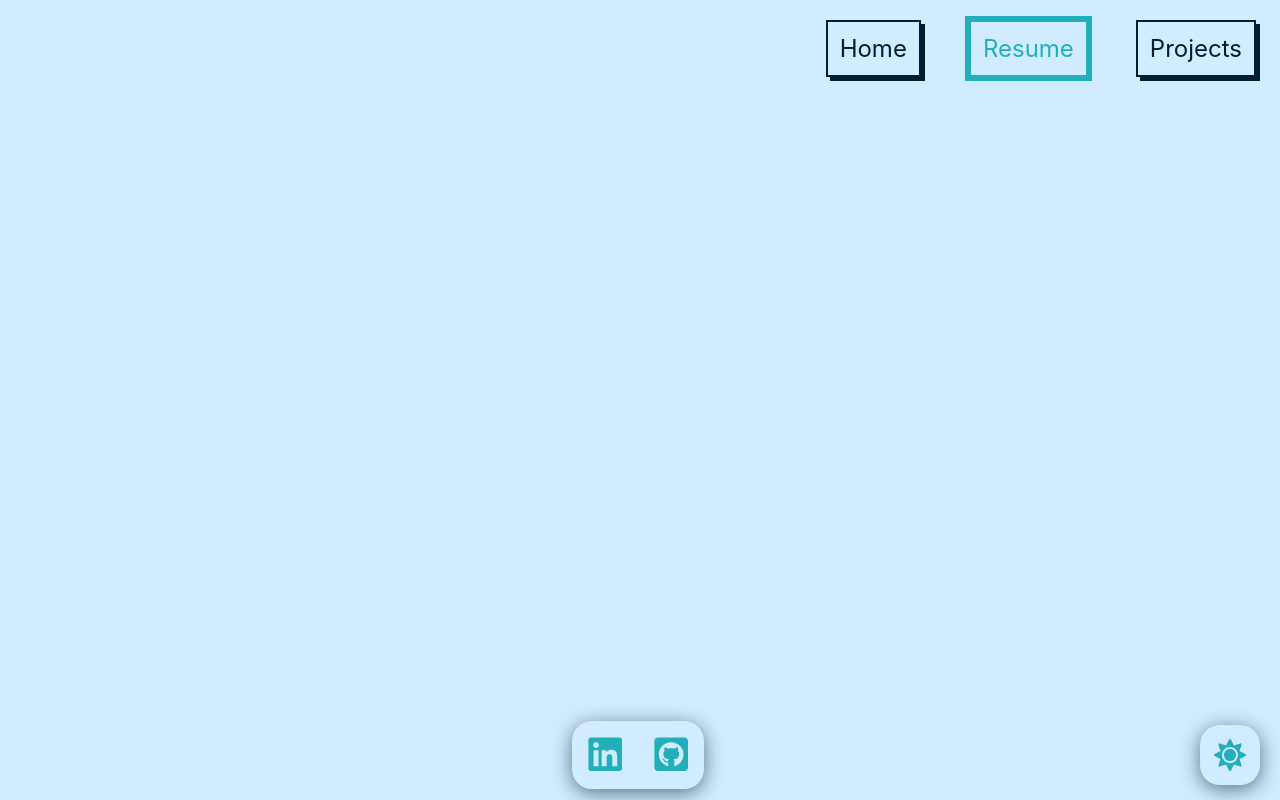
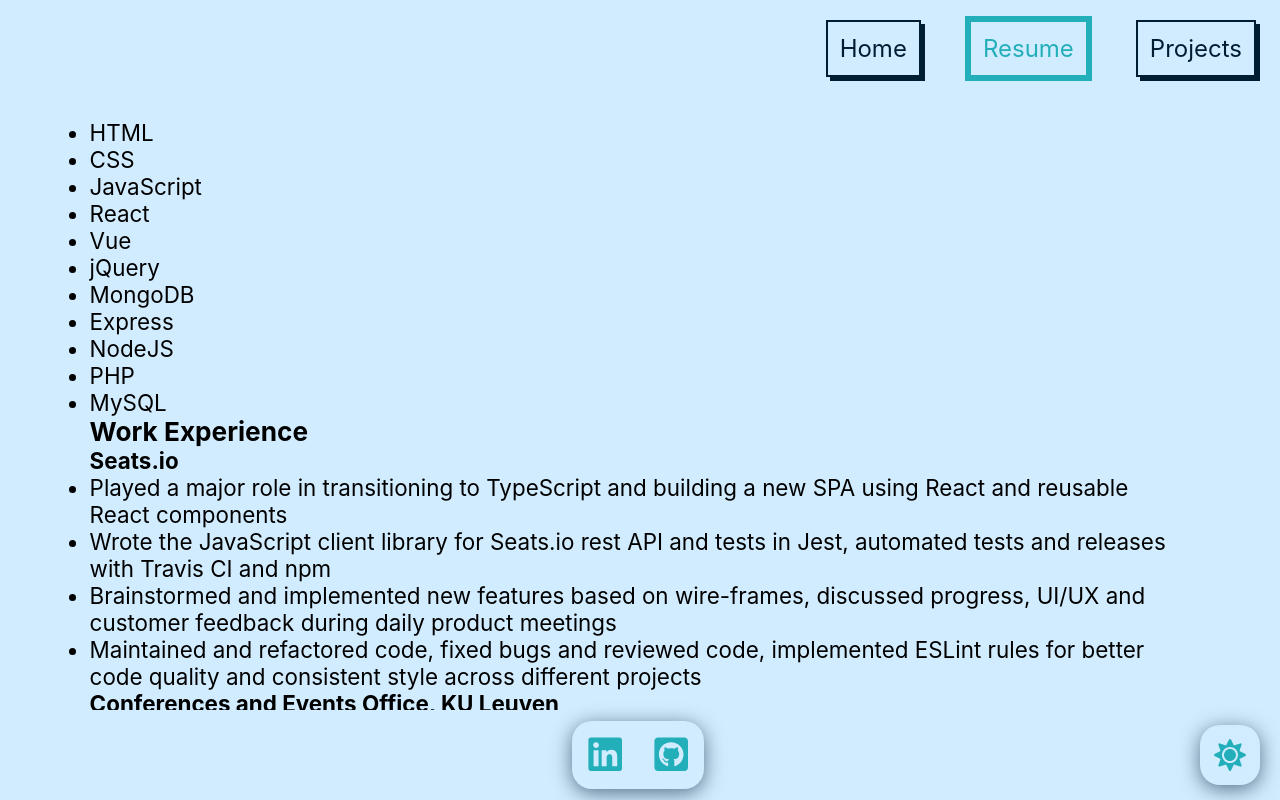
Before and after one commit to namfal/portfolio, a Vue app: page /resume in a window 1280 px wide. Built offline with nearby package versions, Linux system fonts and the light colour scheme.

Commit message:
changed main position to relative, added resume content on resume tab, no styling yet

```diff
--- a/src/App.vue
+++ b/src/App.vue
@@ -91,6 +91,7 @@ export default {
 		/*flex: 0 0 auto; Doesnt work in Safari, use height: 100% instead or uncomment this and set height/flex-basis to 0 */
 		width: 100%;
 		height: 100%;
+		position: relative;
 	}
 
 </style>
--- a/src/resume.json
+++ b/src/resume.json
@@ -1,5 +1,5 @@
 {
-	"highlight": ["HTML", "CSS", "JavaScript", "React", "Vue", "jQuery", "MongoDB", "Express", "NodeJS", "PHP", "MySQL"],
+	"highlights": ["HTML", "CSS", "JavaScript", "React", "Vue", "jQuery", "MongoDB", "Express", "NodeJS", "PHP", "MySQL"],
 	"workExperience": [
 		{
 			"title": "Front-end Javascript Developer",
@@ -12,7 +12,8 @@
 				"Wrote the JavaScript client library for Seats.io rest API and tests in Jest, automated tests and releases with Travis CI and npm",
 				"Brainstormed and implemented new features based on wire-frames, discussed progress, UI/UX and customer feedback during daily product meetings",
 				"Maintained and refactored code, fixed bugs and reviewed code, implemented ESLint rules for better code quality and consistent style across different projects"
-			]
+			],
+			"key": "seatsio"
 		},
 		{
 			"title": "Web Content Manager",
@@ -22,7 +23,8 @@
 			"dates": "05.2017 - 10.2017",
 			"body": [
 				"Designed and created responsive web pages using Plone CMS and Bootstrap"
-			]
+			],
+			"key": "conferencesAndEvents"
 		},
 		{
 			"title": "App Developer",
@@ -32,7 +34,8 @@
 			"dates": "11.2016",
 			"body": [
 				"Developed an app for Android and Windows Phone using standard web technologies and Cordova framework"
-			]
+			],
+			"key": "postharvest"
 		},
 		{
 			"title": "Full Stack Developer",
@@ -43,7 +46,8 @@
 			"body": [
 				"Streamlined the process of creating “Room Condition Reports” by developing a responsive CRUD web app using LAMP Stack",
 				"Received Distinguished Service Award for my contribution to the Maryville College Community"
-			]
+			],
+			"key": "resLife"
 		}
 	],
 	"education": {
--- a/src/views/Resume.vue
+++ b/src/views/Resume.vue
@@ -1,13 +1,57 @@
 <template>
-	<div class="container-resume"></div>
+	<div class="container-resume">
+		<div class="'highlights">
+			<ul>
+				<li v-for="highlight in resume.highlights" :key="highlight">{{highlight}}</li>
+			</ul>
+		</div>
+		<h3>Work Experience</h3>
+			<div v-for="experience in resume.workExperience" :key="experience.key">
+				<h4>{{experience.workPlace}}</h4>
+				<ul>
+					<li v-for="(item, index) in experience.body" :key="experience.key + index">{{item}} </li>
+				</ul>
+			</div>
+		<h3>Education</h3>
+			<div>
+				{{resume.education.degree}}
+			</div>
+	</div>
 </template>
 
 <script>
+import Resume from '../resume.json'
+
 export default {
-	name: 'Resume.vue'
+	name: 'Resume.vue',
+	data () {
+		return {
+			resume: Resume
+		}
+	}
 }
 </script>
 
 <style scoped>
+	.container-resume {
+		font-size: 1.4em;
+		overflow: scroll;
+		padding: 1em 4em;
+		position: absolute;
+		height: 100%;
+	}
 
+	@media screen and (max-width: 700px){
+		.container-resume {
+			font-size: 1.2em;
+		}
+	}
+
+	@media screen and (max-width: 370px){
+		.container-resume {
+			margin-top: 50px;
+			height: calc(100% - 50px);
+			padding: 0 2em;
+		}
+	}
 </style>
```
